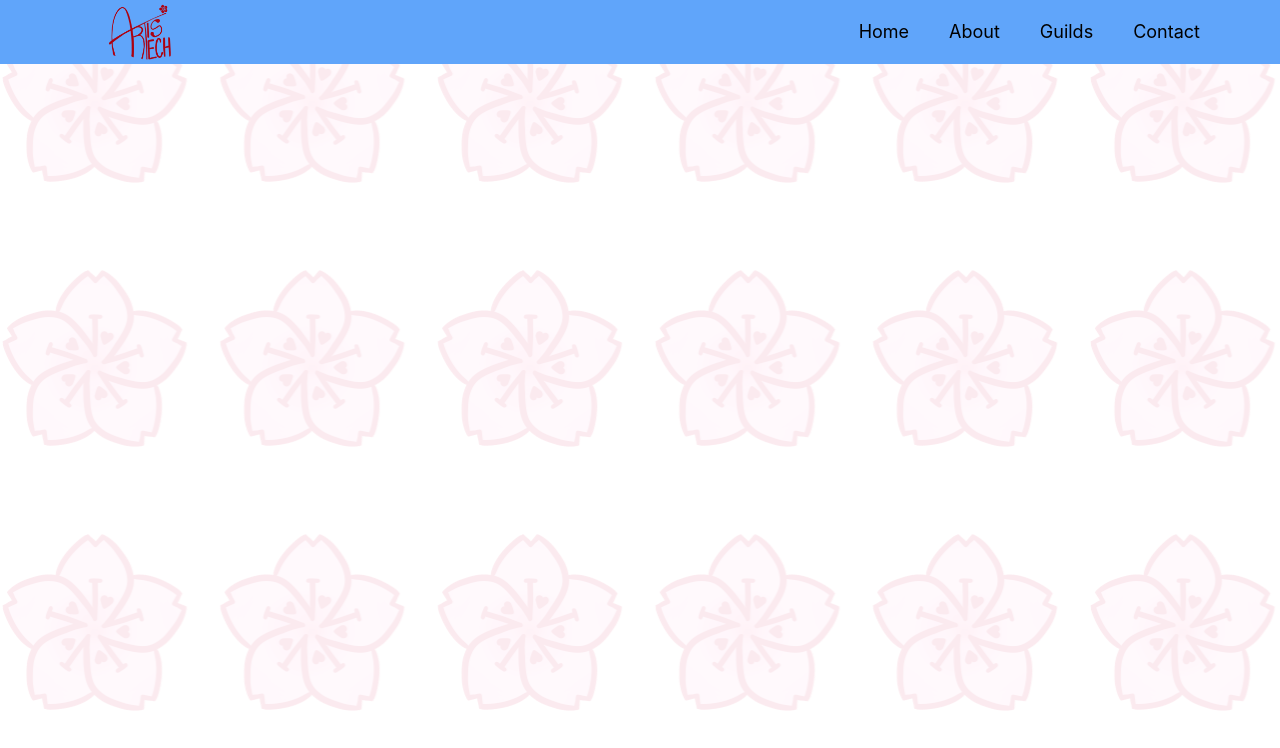
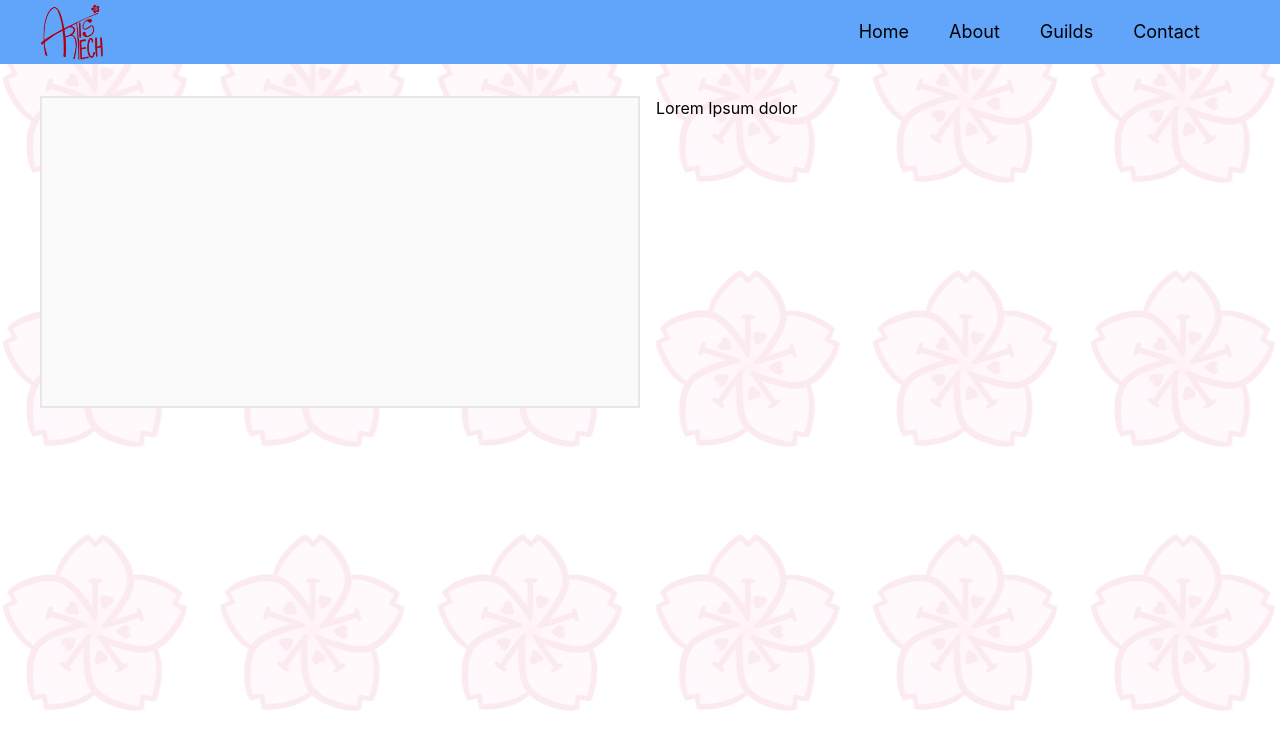
Before and after one commit to VinTristanSollesta/artistech, a React (Create React App) app: page /artisans in a window 1280 px wide. Shown: the top 748 px of the page. Built offline with nearby package versions, Linux system fonts and the light colour scheme.

Commit message:
+added artisan card -remove width card

```diff
--- a/src/App.js
+++ b/src/App.js
@@ -16,7 +16,7 @@ import Cosplayers from "./pages/Cosplayers";
 import Collectors from "./pages/Collectors";
 import Merchants from "./pages/Merchants";
 
-function App() {
+const App = () => {
   return (
     <BrowserRouter basename="/">
       <Header />
@@ -34,6 +34,6 @@ function App() {
       </Routes>
     </BrowserRouter>
   );
-}
+};
 
 export default App;
--- a/src/components/header.js
+++ b/src/components/header.js
@@ -8,9 +8,9 @@ const Header = () => {
   };
 
   return (
-    <header className=" fixed bg-blue-400 container">
+    <header className=" fixed bg-blue-400 container z-10">
       <div className="relative h-16 flex items-center justify-between px-4 md:px-10">
-        <div className="h-full w-1/3 md:w-1/6 flex items-center justify-center">
+        <div className=" flex items-center ">
           <a href="home" className="text-sm md:text-lg font-bold">
             <img className="h-16" src={require("../assets/artistech.png")} />
           </a>
@@ -61,34 +61,34 @@ const Header = () => {
               Guilds
             </a>
 
-            <div className="absolute left-0 hidden group-hover:block bg-white border border-gray-200 rounded shadow-md py-2 z-10">
+            <div className="absolute hidden group-hover:block bg-blue-400 border border-gray-200 rounded shadow-md z-10">
               <a
                 href="artisans"
-                className="block px-4 py-2 text-black hover:bg-gray-100"
+                className="block px-4 py-2 text-white hover:bg-gray-100 hover:text-black sm:w-full"
               >
                 ARTISANS
               </a>
               <a
                 href="artists"
-                className="block px-4 py-2 text-black hover:bg-gray-100"
+                className="block px-4 py-2 text-white hover:bg-gray-100 hover:text-black sm:w-full"
               >
                 ARTISTS
               </a>
               <a
                 href="collectors"
-                className="block px-4 py-2 text-black hover:bg-gray-100"
+                className="block px-4 py-2 text-white hover:bg-gray-100 hover:text-black sm:w-full"
               >
                 COLLECTORS
               </a>
               <a
                 href="cosplayers"
-                className="block px-4 py-2 text-black hover:bg-gray-100"
+                className="block px-4 py-2 text-white hover:bg-gray-100 hover:text-black sm:w-full"
               >
                 COSPLAYERS
               </a>
               <a
                 href="merchants"
-                className="block px-4 py-2 text-black hover:bg-gray-100"
+                className="block px-4 py-2 text-white hover:bg-gray-100 hover:text-black sm:w-full"
               >
                 MERCHANTS
               </a>
--- a/src/index.css
+++ b/src/index.css
@@ -14,6 +14,7 @@ body {
 .bg-body {
   position: fixed;
   z-index: -3;
+  left: 0;
   background-image: url("/src/assets/artistech-logo-pink192.png");
   background-repeat: space;
   filter: opacity(0.1);
--- a/src/pages/Artisans.js
+++ b/src/pages/Artisans.js
@@ -2,9 +2,12 @@ import React from "react";
 
 const Artisans = () => {
   return (
-    <>
-      <>Artisans</>
-    </>
+    <div className="container flex h-screen pt-24 px-4 md:px-10">
+      <div className="container flex flex-row">
+        <div className="box-border border-2 relative h-1/2 w-1/2 bg-zinc-50 mr-2"></div>
+        <div className="ml-2">Lorem Ipsum dolor</div>
+      </div>
+    </div>
   );
 };
 
--- a/src/pages/Home.js
+++ b/src/pages/Home.js
@@ -3,16 +3,10 @@ import React from "react";
 const Home = () => {
   return (
     <div className="container px-10 pt-16">
-      <div className="box-border border-2 rounded-lg md:h-screen lg:h-72 mb-4 flex justify-center items-center bg-zinc-50">
+      <div className="box-border border-2 rounded-lg md:h-screen lg:h- mb-4 flex justify-center items-center bg-zinc-50">
         Carousel here
       </div>
-      <div className="grid md:grid-cols-2 grid-cols-1 gap-4 my-6">
-        <div className="box-border h-32 p-4 border-2 rounded-lg bg-zinc-50">
-          Left
-        </div>
-        <div className="box-border h-32 p-4 border-2 rounded-lg bg-zinc-50">
-          Right
-        </div>
+      <div className="grid md:grid-cols-4 grid-cols-1 gap-4 my-6">
         <div className="box-border h-32 p-4 border-2 rounded-lg bg-zinc-50">
           Left
         </div>
```
